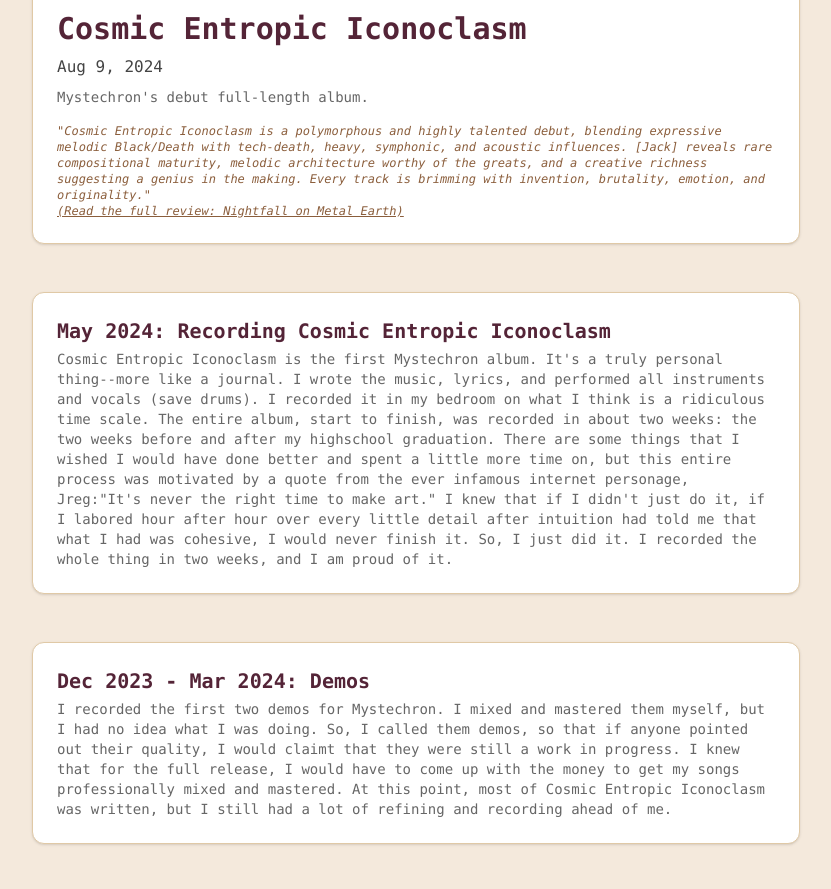
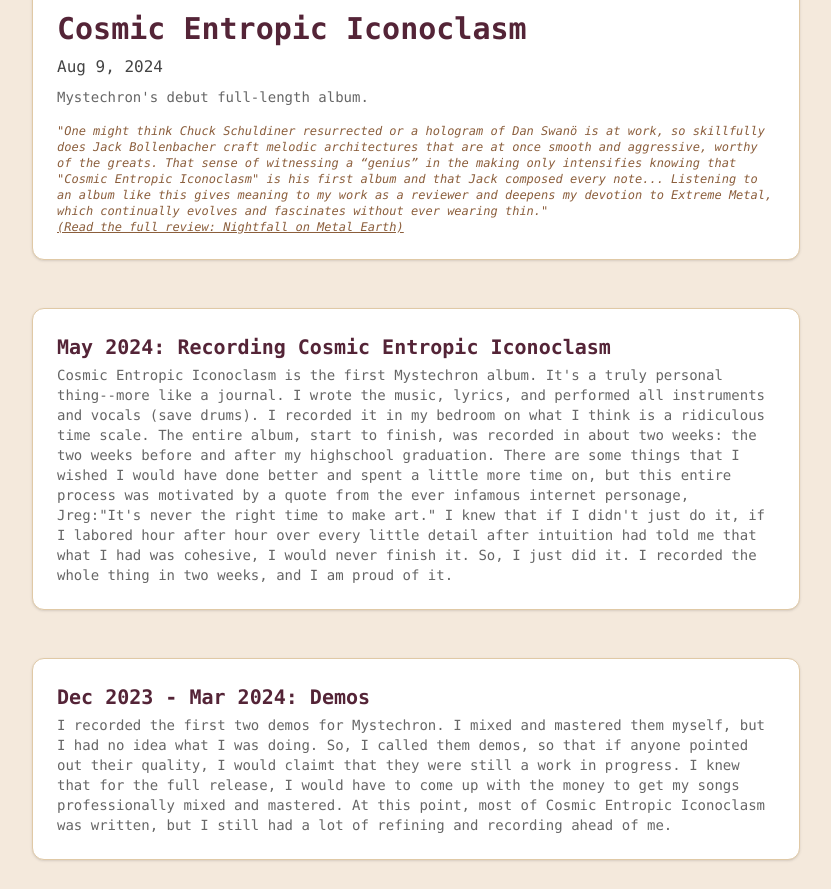
Before and after one commit to KingOfRlyeh/KingOfRlyeh.github.io, an Astro site: page /music/mystechron in a window 1280 px wide. Shown: the part 1940-2829 px from the top of the page, without its empty margins (224-1055 px from the left). Built offline with nearby package versions, Linux system fonts and the light colour scheme; Astro itself is replaced by a stand-in of ours.

Commit message:
updated review accuracy

```diff
--- a/src/pages/music/mystechron.astro
+++ b/src/pages/music/mystechron.astro
@@ -63,7 +63,7 @@ import '../../styles/global.css';
         <p class="text-[#666] text-sm">Mystechron's debut full-length album.</p>
         <!-- Nightfall on Metal Earth review excerpt, translated -->
         <p class="mt-4 text-[#8b5e3c] text-xs italic">
-          "Cosmic Entropic Iconoclasm is a polymorphous and highly talented debut, blending expressive melodic Black/Death with tech-death, heavy, symphonic, and acoustic influences. [Jack] reveals rare compositional maturity, melodic architecture worthy of the greats, and a creative richness suggesting a genius in the making. Every track is brimming with invention, brutality, emotion, and originality."<br>
+          "One might think Chuck Schuldiner resurrected or a hologram of Dan Swanö is at work, so skillfully does Jack Bollenbacher craft melodic architectures that are at once smooth and aggressive, worthy of the greats. That sense of witnessing a “genius” in the making only intensifies knowing that "Cosmic Entropic Iconoclasm" is his first album and that Jack composed every note... Listening to an album like this gives meaning to my work as a reviewer and deepens my devotion to Extreme Metal, which continually evolves and fascinates without ever wearing thin."<br>
           <a href="https://metal.nightfall.fr/index_16906_mystechron-cosmic-entropic-iconoclasm.html" target="_blank" class="underline hover:text-[#542437]">(Read the full review: Nightfall on Metal Earth)</a>
         </p>
       </div>
```
